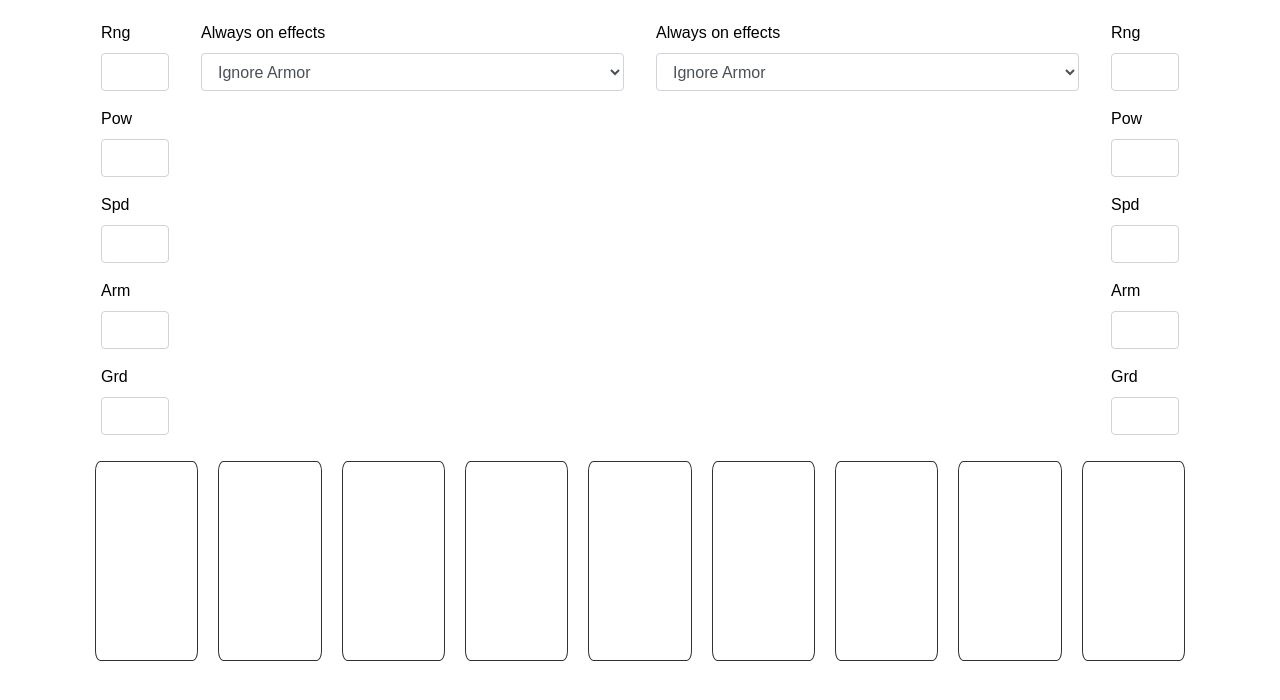
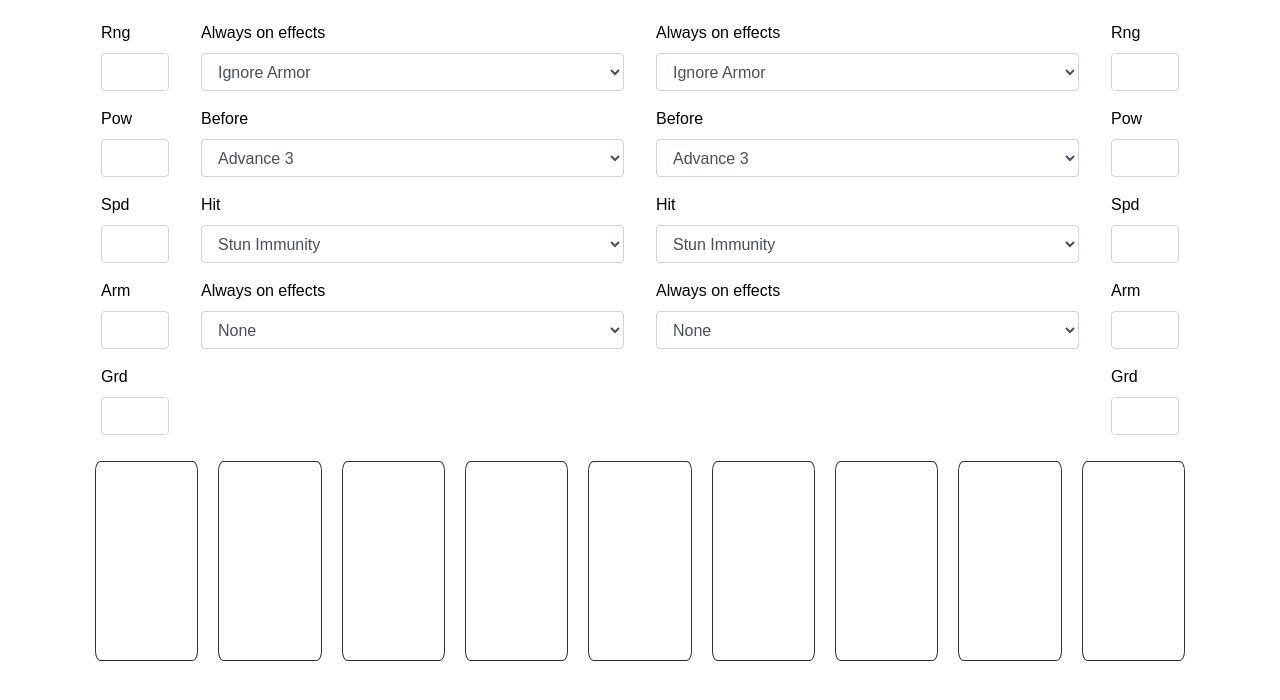
Before and after one commit to Cuddl3s/exceed-app, a website built with webpack: page src/index.html in a window 1280 px wide. Shown: the part 54-754 px from the top of the page. Built offline with nearby package versions, Linux system fonts and the light colour scheme.

Commit message:
wip HTML

```diff
--- a/src/index.html
+++ b/src/index.html
@@ -43,6 +43,24 @@
               <option value="ignarmor">Ignore Armor</option>
             </select>
           </div>
+          <div class="addable-select">
+            <label for="always-on">Before</label>
+            <select class="form-control" name="always-on">
+              <option value="advanceThree">Advance 3</option>
+            </select>
+          </div>
+          <div class="addable-select">
+            <label for="always-on">Hit</label>
+            <select class="form-control" name="always-on">
+              <option value="stunImmunity">Stun Immunity</option>
+            </select>
+          </div>
+          <div class="addable-select">
+            <label for="always-on">Always on effects</label>
+            <select class="form-control" name="always-on">
+              <option value="none">None</option>
+            </select>
+          </div>
         </div>
       </div>
       <div id="configurator2" class="card-configurator">
@@ -78,6 +96,24 @@
               <option value="ignarmor">Ignore Armor</option>
             </select>
           </div>
+          <div class="addable-select">
+            <label for="always-on">Before</label>
+            <select class="form-control" name="always-on">
+              <option value="advanceThree">Advance 3</option>
+            </select>
+          </div>
+          <div class="addable-select">
+            <label for="always-on">Hit</label>
+            <select class="form-control" name="always-on">
+              <option value="stunImmunity">Stun Immunity</option>
+            </select>
+          </div>
+          <div class="addable-select">
+            <label for="always-on">Always on effects</label>
+            <select class="form-control" name="always-on">
+              <option value="none">None</option>
+            </select>
+          </div>
         </div>
       </div>
     </div>
```
